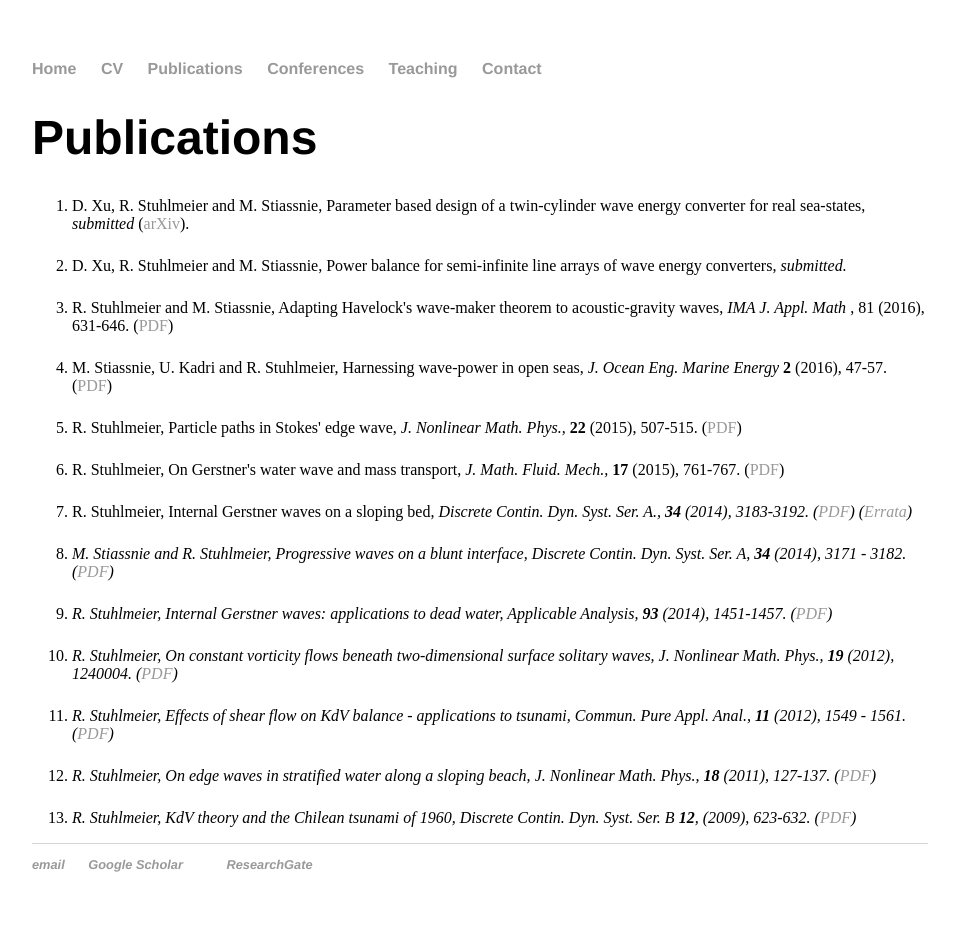
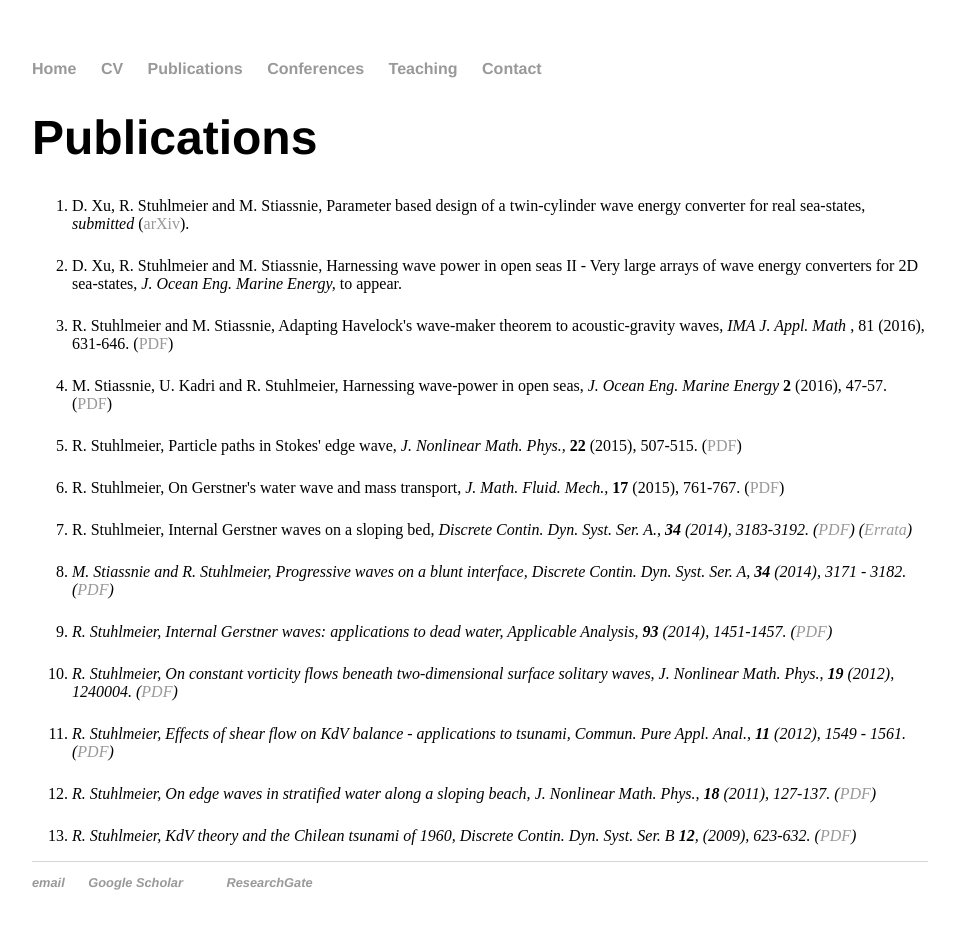
Before and after one commit to rstuhlmeier/rstuhlmeier.github.io, a Jekyll site: the page built from publications/index.html, in a window 1280 px wide. Shown: the whole page, without its empty margins (160-1119 px from the left). Built offline with Jekyll 4.4.1, drawn with Linux system fonts in a browser that asks for light colours.

Commit message:
Update index.html

```diff
--- a/publications/index.html
+++ b/publications/index.html
@@ -9,7 +9,7 @@
 
 <li> D. Xu, R. Stuhlmeier and M. Stiassnie, Parameter based design of a twin-cylinder wave energy converter for real sea-states, <em> submitted </em> (<a href="http://arxiv.org/abs/1605.00428">arXiv</a>).
 <p>
-<li> D. Xu, R. Stuhlmeier and M. Stiassnie, Power balance for semi-infinite line arrays of wave energy converters, <em> submitted.</em>
+<li> D. Xu, R. Stuhlmeier and M. Stiassnie, Harnessing wave power in open seas II - Very large arrays of wave energy converters for 2D sea-states, <em> J. Ocean Eng. Marine Energy,</em> to appear.
 <p>
 <li> R. Stuhlmeier and M. Stiassnie, Adapting Havelock's wave-maker theorem to acoustic-gravity waves, <em> IMA J. Appl. Math </em>, 81 (2016), 631-646. (<a href="My_Publications/IMAMAT-2016-Stuhlmeier.pdf">PDF</a>)
 <p>
```
